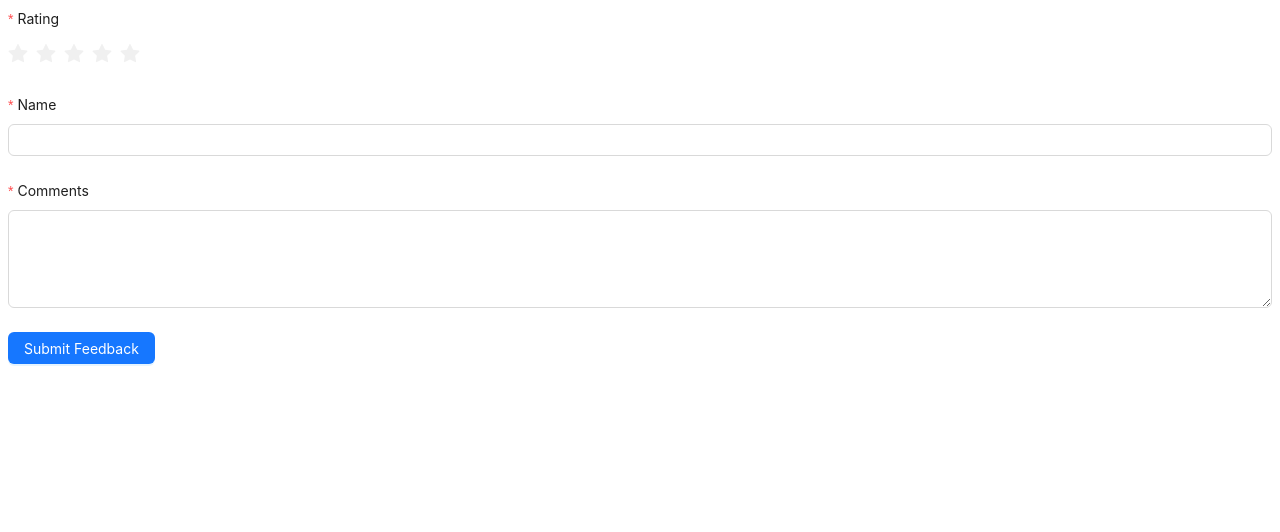
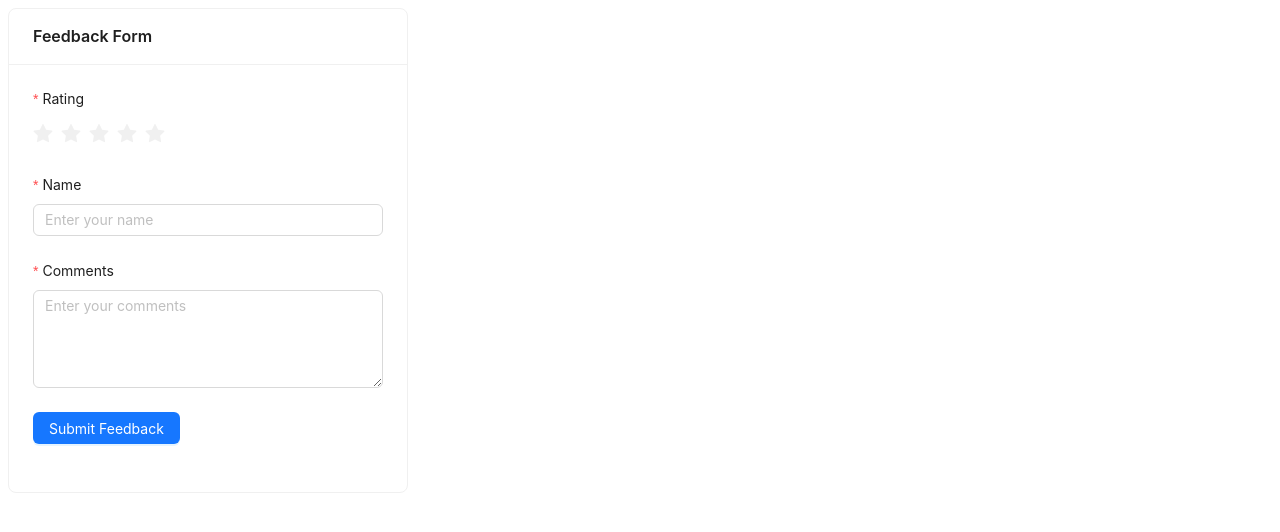
Before and after one commit to Saiteja9989/Spectra, a React (Vite) app in the folder Frontend/: page /feedback in a window 1280 px wide. Shown: the top 532 px of the page. Built offline with nearby package versions, Linux system fonts and the light colour scheme.

Commit message:
feedback

```diff
--- a/Frontend/src/components/Feedback.jsx
+++ b/Frontend/src/components/Feedback.jsx
@@ -1,8 +1,8 @@
 import React, { useState } from 'react';
-import { Form, Input, Button, Rate } from 'antd';
+import { Form, Input, Button, Rate, Card } from 'antd';
 import axios from 'axios';
 
-const FeedbackForm = ({netraID}) => {
+const FeedbackForm = ({ netraID }) => {
   const [form] = Form.useForm();
   const [rating, setRating] = useState(0);
 
@@ -33,6 +33,7 @@ const FeedbackForm = ({netraID}) => {
   };
 
   return (
+    <Card title="Feedback Form" style={{ width: '400px' }}>
       <Form
         form={form}
         layout="vertical"
@@ -51,14 +52,14 @@ const FeedbackForm = ({netraID}) => {
           name="name"
           rules={[{ required: true, message: 'Please enter your name!' }]}
         >
-        <Input />
+          <Input placeholder="Enter your name" />
         </Form.Item>
         <Form.Item
           label="Comments"
           name="comments"
           rules={[{ required: true, message: 'Please enter your comments!' }]}
         >
-        <Input.TextArea rows={4} />
+          <Input.TextArea placeholder="Enter your comments" rows={4} />
         </Form.Item>
         <Form.Item>
           <Button type="primary" htmlType="submit">
@@ -66,6 +67,7 @@ const FeedbackForm = ({netraID}) => {
           </Button>
         </Form.Item>
       </Form>
+    </Card>
   );
 };
 
```
Also changed, not shown: 1 other file (tests, documents, lock files or other folders). Lines whose indentation alone changed are shown as unchanged.
